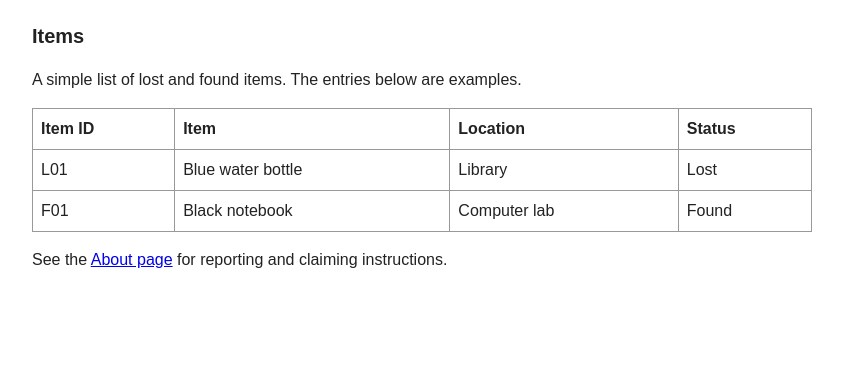
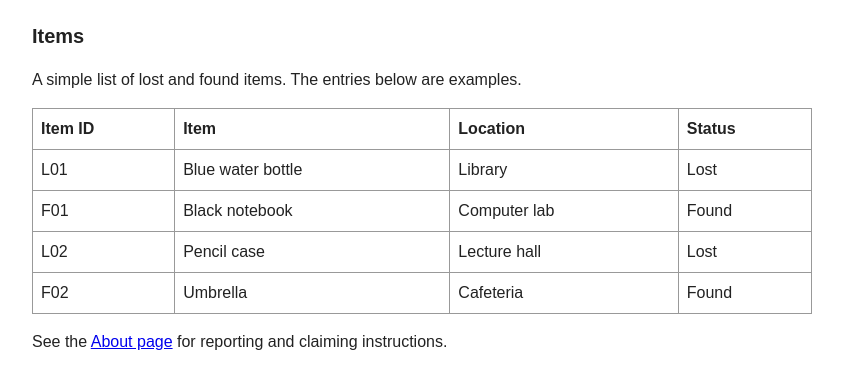
Before and after one commit to Yeashu/campus-lost-found-sdp-assignment, a plain HTML site: page index.html in a window 1280 px wide. Shown: the part 103-492 px from the top of the page, without its empty margins (218-1061 px from the left). Drawn offline with Linux system fonts and the light colour scheme.

Commit message:
Add two more sample items

```diff
--- a/index.html
+++ b/index.html
@@ -18,7 +18,8 @@
       <tbody>
         <tr data-status="Lost"><td>L01</td><td>Blue water bottle</td><td>Library</td><td>Lost</td></tr>
         <tr data-status="Found"><td>F01</td><td>Black notebook</td><td>Computer lab</td><td>Found</td></tr>
-        <!-- more-items -->
+        <tr data-status="Lost"><td>L02</td><td>Pencil case</td><td>Lecture hall</td><td>Lost</td></tr>
+        <tr data-status="Found"><td>F02</td><td>Umbrella</td><td>Cafeteria</td><td>Found</td></tr>
       </tbody>
     </table>
     <p>See the <a href="about.html">About page</a> for reporting and claiming instructions.</p>
```
